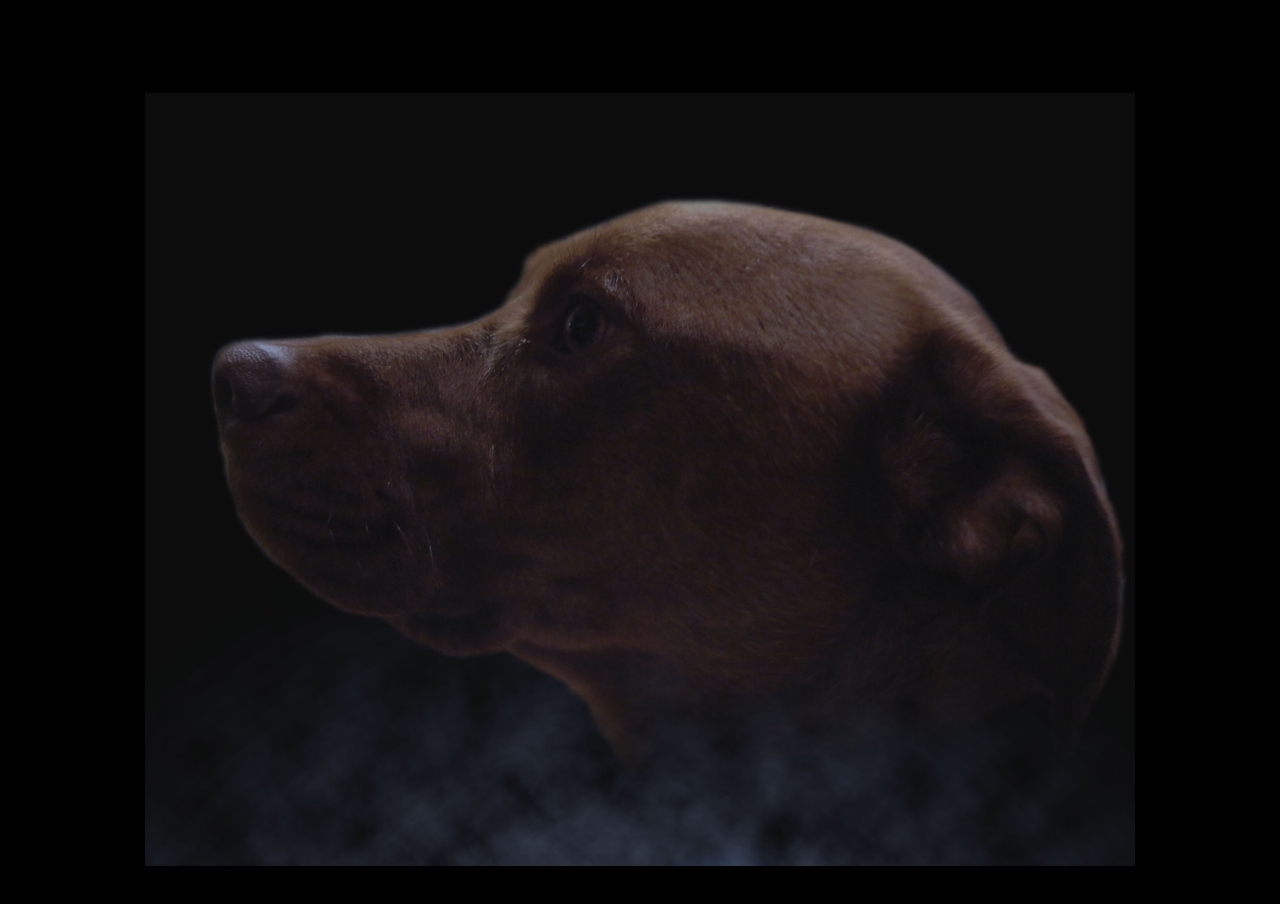
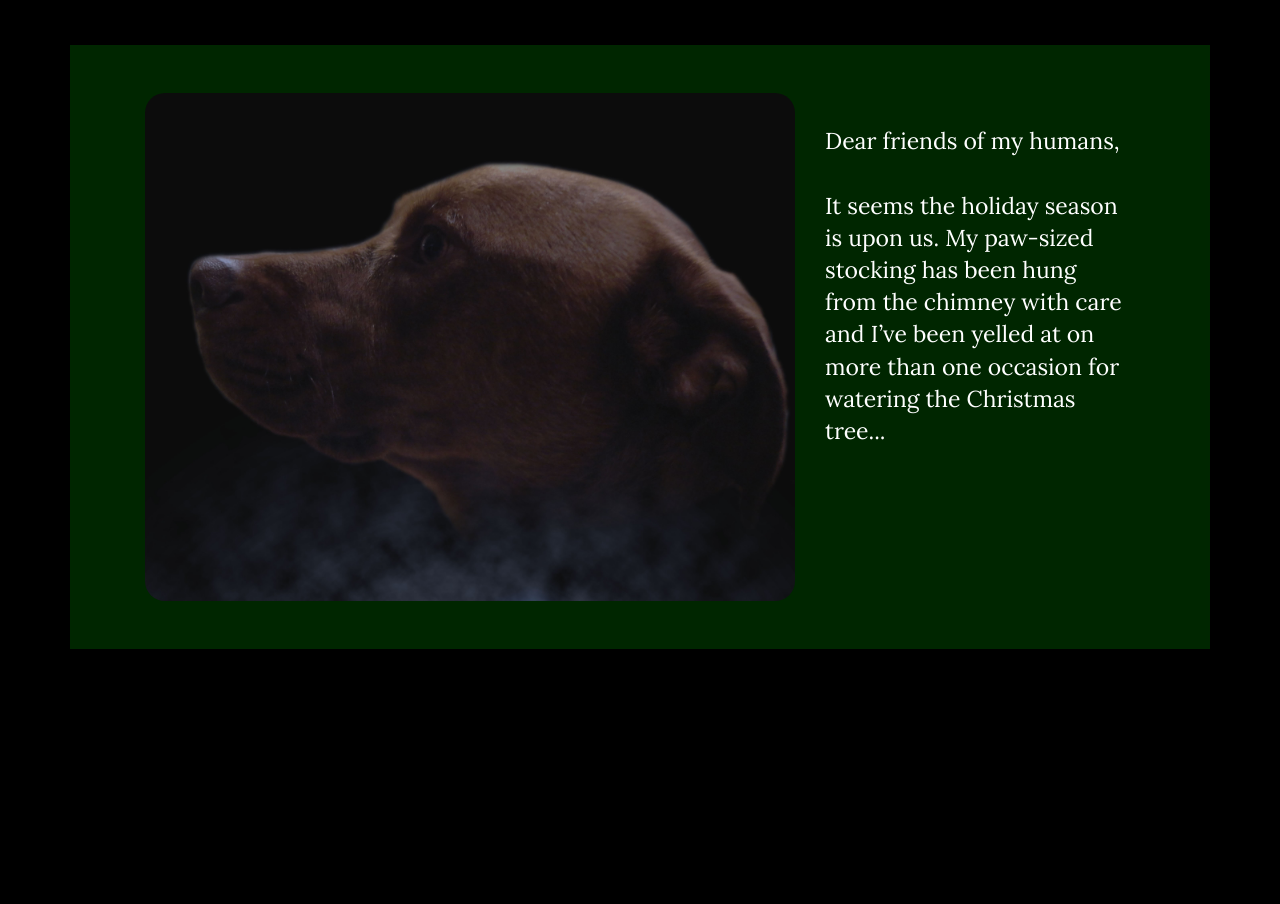
Before and after one commit to thinktt/evite2016, a plain HTML site: page index.html in a window 1280 px wide. After the commit the page ends 800 px from the top, so only its background shows below. Drawn offline with nearby package versions, Linux system fonts and the light colour scheme; a web font is replaced by a local one.

Commit message:
get images size working better

```diff
--- a/evite.css
+++ b/evite.css
@@ -10,12 +10,6 @@ body {
   font-family: 'Lora', serif;
   opacity: 1 ;
 }
-
-#hiddenBody {
-  /*background-image: url("background1.jpg")*/
-
-}
-
 
 
 .top-buffer {
@@ -83,12 +77,15 @@ input[type="color"]:focus,
 }
 
 .slideshow .jumbotron {
-   background: rgb(0, 0, 0); /* This is for ie8 and below */
-   background: rgba(0, 51, 0, 0);
+/*   background: rgb(0, 0, 0);  This is for ie8 and below
+   background: rgba(0, 51, 0, 0); */
+
 }
 
+.slideshow .jumbotron .img-responsive {
+  max-height: 750px;
+}
 
-/*.rsvp-area {
-  visibility: hidden;
+.img-rounded {
+  border-radius: 20px;
 }
-*/
--- a/evite.js
+++ b/evite.js
@@ -1,6 +1,9 @@
  window.onbeforeunload = null;
 
 $(document).ready( function(){
+
+  var audio = new Audio('joytoworld.mp3');
+  audio.play();
 
   $('#hiddenBody').hide( 0, function(){
     $('.slideshow').fadeIn(3000, function(){
--- a/index.html
+++ b/index.html
@@ -131,10 +131,19 @@
 <div class="container slideshow" hidden>
 <div class="jumbotron">
 <div class="row">
-<div class="col-md-12">
-	<div class="col-md-12">
-		<img class="img-responsive" src="./slideshow/1.jpg">
+<div class="col-md-12 slide">
+	<div class="col-md-8">
+		<img class="img-responsive img-rounded" src="./slideshow/1.jpg">
 	</div>
+	<p class="col-md-4">
+		<br>
+		Dear friends of my humans,
+			<br><br>
+		It seems the holiday season is upon us.  My paw-sized stocking has been hung <br>
+		from the chimney with care and I’ve been yelled at on more than one occasion for <br>
+		watering the Christmas tree...
+	</p>
+
 </div>
 </div>
 </div>
```
